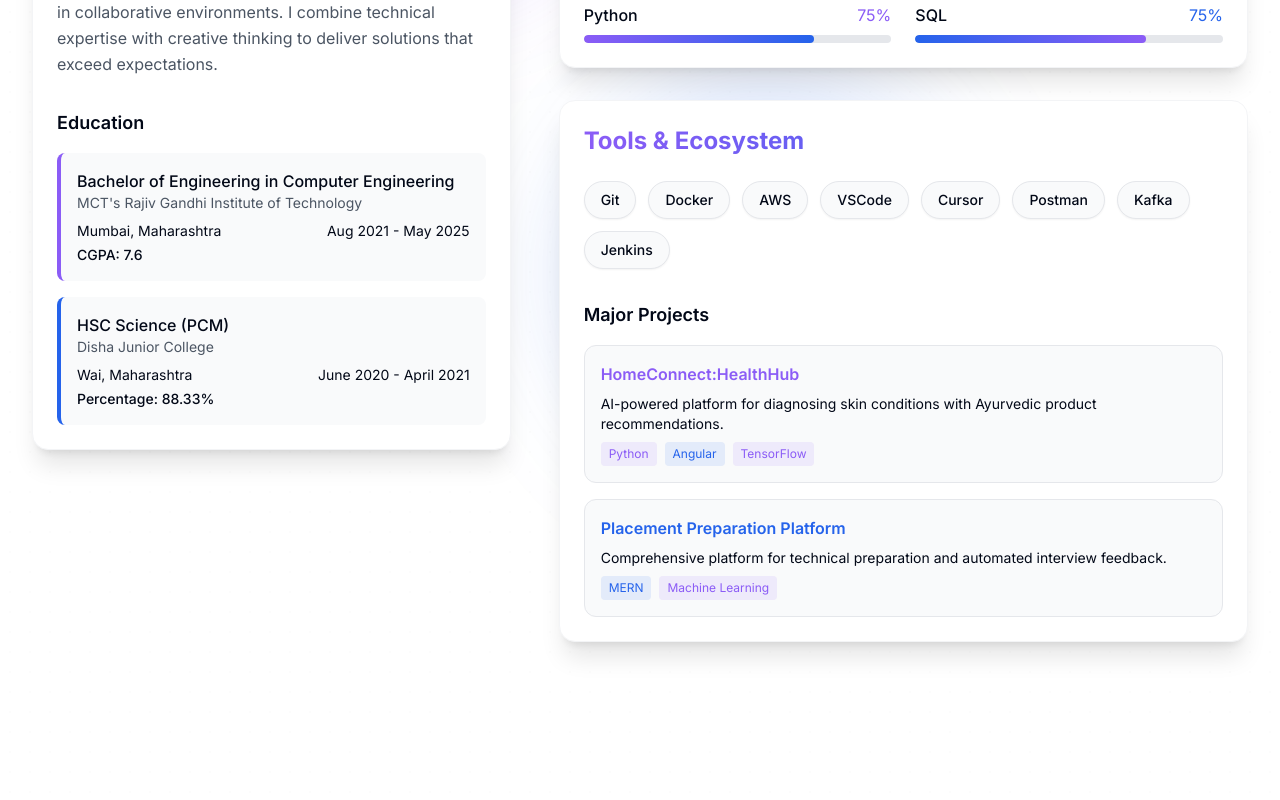
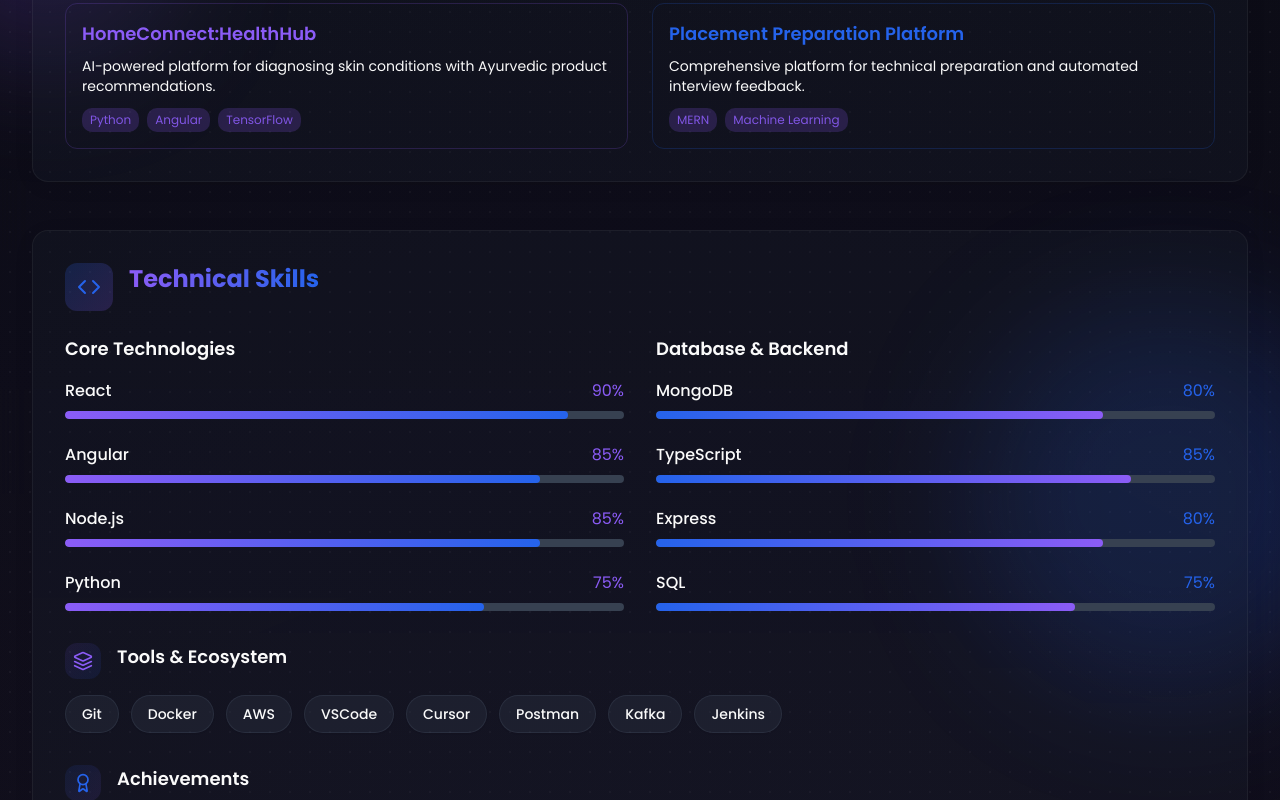
Before and after one commit to Manthankk/manthan-khamkar-portfolio, a React (Vite) app: page / in a window 1280 px wide. Shown: the part 1660-2460 px from the top of the page. Built offline with nearby package versions, Linux system fonts and the light colour scheme.

Commit message:
Refactor: Improve About and Experience sections
Refactor the About and Experience sections to improve readability and visual appeal.

```diff
--- a/src/components/AboutSection.tsx
+++ b/src/components/AboutSection.tsx
@@ -1,6 +1,7 @@
 
 import { useEffect, useRef } from "react";
-import { Card, CardContent } from "@/components/ui/card";
+import { Card } from "@/components/ui/card";
+import { Code, User, Layers, Award } from "lucide-react";
 
 const AboutSection = () => {
   const sectionRef = useRef<HTMLDivElement>(null);
@@ -46,29 +47,39 @@ const AboutSection = () => {
     <section
       ref={sectionRef}
       id="about"
-      className="py-24 relative overflow-hidden"
+      className="py-24 relative overflow-hidden bg-gradient-to-b from-background to-background/80 backdrop-blur-lg"
     >
-      {/* Decorative elements */}
-      <div className="absolute inset-0 -z-10">
+      {/* Dynamic background elements */}
+      <div className="absolute inset-0 -z-10 overflow-hidden">
         <div className="absolute top-0 left-0 w-full h-full bg-grid-pattern opacity-5"></div>
-        <div className="absolute top-1/4 left-1/4 w-64 h-64 rounded-full bg-accent1/20 filter blur-3xl"></div>
-        <div className="absolute bottom-1/4 right-1/4 w-96 h-96 rounded-full bg-accent2/20 filter blur-3xl"></div>
+        <div className="floating-blob absolute top-1/4 -left-20 w-64 h-64 rounded-full bg-accent1/20 filter blur-3xl"></div>
+        <div className="floating-blob floating-delay absolute bottom-1/4 -right-20 w-96 h-96 rounded-full bg-accent2/20 filter blur-3xl"></div>
+        <div className="absolute inset-0 bg-[radial-gradient(circle_at_50%_120%,rgba(139,92,246,0.1),rgba(30,64,175,0.05))]"></div>
       </div>
 
       <div className="section-container">
         <div className="text-center mb-16">
-          <h2 className="text-3xl md:text-5xl font-bold mb-4 reveal">
+          <h2 className="text-3xl md:text-5xl font-bold mb-4 reveal fade-in-up">
             About <span className="gradient-text">Me</span>
           </h2>
-          <div className="h-1 w-24 bg-gradient-to-r from-accent1 to-accent2 mx-auto mb-6 reveal"></div>
+          <div className="h-1 w-24 bg-gradient-to-r from-accent1 to-accent2 mx-auto mb-6 reveal scale-in-animation"></div>
         </div>
 
-        <div className="grid grid-cols-1 lg:grid-cols-12 gap-12 items-start">
-          <div className="lg:col-span-5 reveal">
-            <div className="p-6 bg-white dark:bg-gray-800/80 backdrop-blur-sm rounded-2xl shadow-xl border border-gray-100 dark:border-gray-700/50">
-              <h3 className="text-2xl font-bold mb-6 gradient-text">Who am I?</h3>
+        <div className="grid grid-cols-1 gap-12">
+          {/* Who am I section */}
+          <div className="reveal fade-in-up">
+            <div className="glass-card p-8 relative overflow-hidden">
+              <div className="absolute top-0 right-0 h-32 w-32 bg-gradient-to-bl from-accent1/10 to-accent2/10 rounded-bl-[100px] -z-10"></div>
+
+              <div className="flex items-start space-x-4 mb-6">
+                <div className="p-3 rounded-xl bg-gradient-to-br from-accent1/20 to-accent2/20 text-accent1">
+                  <User className="h-6 w-6" />
+                </div>
+                <h3 className="text-2xl font-bold gradient-text">Who am I?</h3>
+              </div>
+
               <p className="text-gray-600 dark:text-gray-300 mb-6 leading-relaxed">
-                I'm a versatile Full Stack Developer and Computer Engineering student with a passion for building elegant,
+                I'm a versatile Full Stack Developer and Computer Engineering student at MCT's Rajiv Gandhi Institute of Technology with a passion for building elegant,
                 high-performance applications. Specializing in React, Angular, and Node.js, I create seamless user experiences
                 backed by robust server architectures.
               </p>
@@ -78,50 +89,59 @@ const AboutSection = () => {
                 thinking to deliver solutions that exceed expectations.
               </p>
 
-              <div className="mt-8">
-                <h4 className="text-lg font-semibold mb-4">Education</h4>
-                <div className="space-y-4">
-                  <div className="bg-gray-50 dark:bg-gray-800 p-4 rounded-lg border-l-4 border-accent1">
-                    <h5 className="font-medium">Bachelor of Engineering in Computer Engineering</h5>
-                    <p className="text-sm text-gray-600 dark:text-gray-400">MCT's Rajiv Gandhi Institute of Technology</p>
-                    <div className="flex justify-between mt-2 text-sm">
-                      <span>Mumbai, Maharashtra</span>
-                      <span>Aug 2021 - May 2025</span>
+              <div className="mt-8 grid grid-cols-1 md:grid-cols-2 gap-6">
+                <div className="hover-card-effect">
+                  <div className="p-4 rounded-xl border border-accent1/20 hover:border-accent1/40 transition-all">
+                    <h4 className="text-lg font-semibold mb-2 text-accent1">HomeConnect:HealthHub</h4>
+                    <p className="text-sm">AI-powered platform for diagnosing skin conditions with Ayurvedic product recommendations.</p>
+                    <div className="flex flex-wrap gap-2 mt-3">
+                      <span className="badge-tech">Python</span>
+                      <span className="badge-tech">Angular</span>
+                      <span className="badge-tech">TensorFlow</span>
                     </div>
-                    <p className="text-sm font-medium mt-1">CGPA: 7.6</p>
+                  </div>
                 </div>
 
-                  <div className="bg-gray-50 dark:bg-gray-800 p-4 rounded-lg border-l-4 border-accent2">
-                    <h5 className="font-medium">HSC Science (PCM)</h5>
-                    <p className="text-sm text-gray-600 dark:text-gray-400">Disha Junior College</p>
-                    <div className="flex justify-between mt-2 text-sm">
-                      <span>Wai, Maharashtra</span>
-                      <span>June 2020 - April 2021</span>
+                <div className="hover-card-effect">
+                  <div className="p-4 rounded-xl border border-accent2/20 hover:border-accent2/40 transition-all">
+                    <h4 className="text-lg font-semibold mb-2 text-accent2">Placement Preparation Platform</h4>
+                    <p className="text-sm">Comprehensive platform for technical preparation and automated interview feedback.</p>
+                    <div className="flex flex-wrap gap-2 mt-3">
+                      <span className="badge-tech">MERN</span>
+                      <span className="badge-tech">Machine Learning</span>
                     </div>
-                    <p className="text-sm font-medium mt-1">Percentage: 88.33%</p>
                   </div>
                 </div>
               </div>
             </div>
           </div>
 
-          <div className="lg:col-span-7">
-            <div className="p-6 bg-white dark:bg-gray-800/80 backdrop-blur-sm rounded-2xl shadow-xl border border-gray-100 dark:border-gray-700/50 mb-8 reveal">
-              <h3 className="text-2xl font-bold mb-6 gradient-text">Technical Skills</h3>
-              <div className="grid grid-cols-1 md:grid-cols-2 gap-6">
+          {/* Technical Skills section */}
+          <div className="reveal fade-in-up delay-200">
+            <div className="glass-card p-8 relative overflow-hidden">
+              <div className="absolute bottom-0 left-0 h-32 w-32 bg-gradient-to-tr from-accent2/10 to-accent1/10 rounded-tr-[100px] -z-10"></div>
+
+              <div className="flex items-start space-x-4 mb-6">
+                <div className="p-3 rounded-xl bg-gradient-to-br from-accent2/20 to-accent1/20 text-accent2">
+                  <Code className="h-6 w-6" />
+                </div>
+                <h3 className="text-2xl font-bold gradient-text">Technical Skills</h3>
+              </div>
+
+              <div className="skill-grid">
                 <div>
                   <h4 className="font-semibold mb-4 text-lg">Core Technologies</h4>
                   <div className="space-y-6">
-                    {technologies.slice(0, 4).map((tech) => (
-                      <div key={tech.name} className="mb-2">
+                    {technologies.slice(0, 4).map((tech, index) => (
+                      <div key={tech.name} className="mb-2 skill-bar-container reveal-delay" style={{ animationDelay: `${index * 150}ms` }}>
                         <div className="flex justify-between mb-2">
                           <span className="font-medium">{tech.name}</span>
                           <span className="text-accent1">{tech.level}%</span>
                         </div>
                         <div className="w-full h-2 bg-gray-200 dark:bg-gray-700 rounded-full overflow-hidden">
                           <div
-                            className="h-full rounded-full bg-gradient-to-r from-accent1 to-accent2"
-                            style={{ width: `${tech.level}%`, transition: 'width 1.5s ease-in-out' }}
+                            className="h-full rounded-full bg-gradient-to-r from-accent1 to-accent2 skill-bar"
+                            style={{ width: `${tech.level}%` }}
                           ></div>
                         </div>
                       </div>
@@ -132,16 +152,16 @@ const AboutSection = () => {
                 <div>
                   <h4 className="font-semibold mb-4 text-lg">Database & Backend</h4>
                   <div className="space-y-6">
-                    {technologies.slice(4).map((tech) => (
-                      <div key={tech.name} className="mb-2">
+                    {technologies.slice(4).map((tech, index) => (
+                      <div key={tech.name} className="mb-2 skill-bar-container reveal-delay" style={{ animationDelay: `${(index + 4) * 150}ms` }}>
                         <div className="flex justify-between mb-2">
                           <span className="font-medium">{tech.name}</span>
                           <span className="text-accent2">{tech.level}%</span>
                         </div>
                         <div className="w-full h-2 bg-gray-200 dark:bg-gray-700 rounded-full overflow-hidden">
                           <div
-                            className="h-full rounded-full bg-gradient-to-r from-accent2 to-accent1"
-                            style={{ width: `${tech.level}%`, transition: 'width 1.5s ease-in-out' }}
+                            className="h-full rounded-full bg-gradient-to-r from-accent2 to-accent1 skill-bar"
+                            style={{ width: `${tech.level}%` }}
                           ></div>
                         </div>
                       </div>
@@ -149,43 +169,48 @@ const AboutSection = () => {
                   </div>
                 </div>
               </div>
+
+              <div className="mt-8">
+                <div className="flex items-start space-x-4 mb-4">
+                  <div className="p-2 rounded-lg bg-gradient-to-br from-accent1/10 to-accent2/10 text-accent1">
+                    <Layers className="h-5 w-5" />
                   </div>
-
-            <div className="p-6 bg-white dark:bg-gray-800/80 backdrop-blur-sm rounded-2xl shadow-xl border border-gray-100 dark:border-gray-700/50 reveal">
-              <h3 className="text-2xl font-bold mb-6 gradient-text">Tools & Ecosystem</h3>
+                  <h4 className="font-semibold text-lg">Tools & Ecosystem</h4>
+                </div>
                 <div className="flex flex-wrap gap-3">
-                {tools.map((tool) => (
+                  {tools.map((tool, index) => (
                     <div
                       key={tool}
-                    className="px-4 py-2 bg-gray-50 dark:bg-gray-700/50 rounded-full border border-gray-200 dark:border-gray-600 text-sm font-medium shadow-sm hover:shadow-md transition-all hover:scale-105 hover:bg-gradient-to-r hover:from-accent1/10 hover:to-accent2/10"
+                      className="tool-badge reveal-delay"
+                      style={{ animationDelay: `${index * 100}ms` }}
                     >
                       {tool}
                     </div>
                   ))}
                 </div>
+              </div>
 
               <div className="mt-8">
-                <h4 className="font-semibold mb-4 text-lg">Major Projects</h4>
-                <div className="space-y-4">
-                  <div className="p-4 bg-gray-50 dark:bg-gray-700/40 rounded-xl border border-gray-200 dark:border-gray-600 hover:shadow-md transition-all hover:-translate-y-1">
-                    <h5 className="font-semibold text-accent1">HomeConnect:HealthHub</h5>
-                    <p className="text-sm mt-2">AI-powered platform for diagnosing skin conditions with Ayurvedic product recommendations.</p>
-                    <div className="flex flex-wrap gap-2 mt-2">
-                      <span className="text-xs px-2 py-1 bg-accent1/10 text-accent1 rounded">Python</span>
-                      <span className="text-xs px-2 py-1 bg-accent2/10 text-accent2 rounded">Angular</span>
-                      <span className="text-xs px-2 py-1 bg-accent1/10 text-accent1 rounded">TensorFlow</span>
+                <div className="flex items-start space-x-4 mb-4">
+                  <div className="p-2 rounded-lg bg-gradient-to-br from-accent2/10 to-accent1/10 text-accent2">
+                    <Award className="h-5 w-5" />
                   </div>
+                  <h4 className="font-semibold text-lg">Achievements</h4>
                 </div>
-
-                  <div className="p-4 bg-gray-50 dark:bg-gray-700/40 rounded-xl border border-gray-200 dark:border-gray-600 hover:shadow-md transition-all hover:-translate-y-1">
-                    <h5 className="font-semibold text-accent2">Placement Preparation Platform</h5>
-                    <p className="text-sm mt-2">Comprehensive platform for technical preparation and automated interview feedback.</p>
-                    <div className="flex flex-wrap gap-2 mt-2">
-                      <span className="text-xs px-2 py-1 bg-accent2/10 text-accent2 rounded">MERN</span>
-                      <span className="text-xs px-2 py-1 bg-accent1/10 text-accent1 rounded">Machine Learning</span>
-                    </div>
-                  </div>
-                </div>
+                <ul className="space-y-3 ml-2">
+                  <li className="flex items-start reveal-delay" style={{ animationDelay: `50ms` }}>
+                    <div className="h-2 w-2 mt-2 mr-2 rounded-full bg-accent1"></div>
+                    <span className="text-gray-600 dark:text-gray-300">IDEATHON'24 Finalist, organized by RGIT CODECELL and E-CELL</span>
+                  </li>
+                  <li className="flex items-start reveal-delay" style={{ animationDelay: `100ms` }}>
+                    <div className="h-2 w-2 mt-2 mr-2 rounded-full bg-accent2"></div>
+                    <span className="text-gray-600 dark:text-gray-300">Hackathon Finalist (5+ times) in national events</span>
+                  </li>
+                  <li className="flex items-start reveal-delay" style={{ animationDelay: `150ms` }}>
+                    <div className="h-2 w-2 mt-2 mr-2 rounded-full bg-accent1"></div>
+                    <span className="text-gray-600 dark:text-gray-300">Technical Head leading workshops and managing projects</span>
+                  </li>
+                </ul>
               </div>
             </div>
           </div>
--- a/src/index.css
+++ b/src/index.css
@@ -1,5 +1,6 @@
 
 @import url('https://fonts.googleapis.com/css2?family=Inter:wght@100;200;300;400;500;600;700;800;900&family=Fira+Code:wght@300;400;500;600;700&display=swap');
+@import url('https://fonts.googleapis.com/css2?family=Poppins:wght@300;400;500;600;700;800&display=swap');
 
 @tailwind base;
 @tailwind components;
@@ -7,65 +8,65 @@
 
 @layer base {
   :root {
-    --background: 0 0% 100%;
-    --foreground: 222.2 84% 4.9%;
+    --background: 240 10% 3.9%;
+    --foreground: 0 0% 98%;
+
+    --card: 240 10% 3.9%;
+    --card-foreground: 0 0% 98%;
+
+    --popover: 240 10% 3.9%;
+    --popover-foreground: 0 0% 98%;
+
+    --primary: 252 59% 50%;
+    --primary-foreground: 0 0% 98%;
+
+    --secondary: 240 3.7% 15.9%;
+    --secondary-foreground: 0 0% 98%;
+
+    --muted: 240 3.7% 15.9%;
+    --muted-foreground: 240 5% 64.9%;
+
+    --accent: 240 3.7% 15.9%;
+    --accent-foreground: 0 0% 98%;
+
+    --destructive: 0 62.8% 30.6%;
+    --destructive-foreground: 0 0% 98%;
+
+    --border: 240 3.7% 15.9%;
+    --input: 240 3.7% 15.9%;
+    --ring: 240 4.9% 83.9%;
+
+    --radius: 0.75rem;
+  }
+
+  .light {
+    --background: 0 0% 98%;
+    --foreground: 240 10% 3.9%;
 
     --card: 0 0% 100%;
-    --card-foreground: 222.2 84% 4.9%;
+    --card-foreground: 240 10% 3.9%;
 
     --popover: 0 0% 100%;
-    --popover-foreground: 222.2 84% 4.9%;
+    --popover-foreground: 240 10% 3.9%;
 
-    --primary: 260 84% 50%;
-    --primary-foreground: 210 40% 98%;
+    --primary: 252 59% 48%;
+    --primary-foreground: 0 0% 98%;
 
-    --secondary: 210 40% 96.1%;
-    --secondary-foreground: 222.2 47.4% 11.2%;
+    --secondary: 240 4.8% 95.9%;
+    --secondary-foreground: 240 5.9% 10%;
 
-    --muted: 210 40% 96.1%;
-    --muted-foreground: 215.4 16.3% 46.9%;
+    --muted: 240 4.8% 95.9%;
+    --muted-foreground: 240 3.8% 46.1%;
 
     --accent: 240 4.8% 95.9%;
     --accent-foreground: 240 5.9% 10%;
 
     --destructive: 0 84.2% 60.2%;
-    --destructive-foreground: 210 40% 98%;
+    --destructive-foreground: 0 0% 98%;
 
-    --border: 214.3 31.8% 91.4%;
-    --input: 214.3 31.8% 91.4%;
-    --ring: 262.1 83.3% 57.8%;
-
-    --radius: 0.5rem;
-  }
-
-  .dark {
-    --background: 222.2 84% 4.9%;
-    --foreground: 210 40% 98%;
-
-    --card: 222.2 84% 4.9%;
-    --card-foreground: 210 40% 98%;
-
-    --popover: 222.2 84% 4.9%;
-    --popover-foreground: 210 40% 98%;
-
-    --primary: 263.4 70% 50.4%;
-    --primary-foreground: 210 40% 98%;
-
-    --secondary: 217.2 32.6% 17.5%;
-    --secondary-foreground: 210 40% 98%;
-
-    --muted: 217.2 32.6% 17.5%;
-    --muted-foreground: 215 20.2% 65.1%;
-
-    --accent: 217.2 32.6% 17.5%;
-    --accent-foreground: 210 40% 98%;
-
-    --destructive: 0 62.8% 30.6%;
-    --destructive-foreground: 210 40% 98%;
-
-    --border: 217.2 32.6% 17.5%;
-    --input: 217.2 32.6% 17.5%;
-    --ring: 263.4 70% 50.4%;
+    --border: 240 5.9% 90%;
+    --input: 240 5.9% 90%;
+    --ring: 240 5.9% 10%;
   }
 }
 
@@ -77,6 +78,16 @@
   body {
     @apply bg-background text-foreground;
     font-feature-settings: "rlig" 1, "calt" 1;
+    font-family: 'Poppins', sans-serif;
+    scroll-behavior: smooth;
+  }
+
+  h1, h2, h3, h4, h5, h6 {
+    font-family: 'Poppins', sans-serif;
+  }
+
+  code, pre {
+    font-family: 'Fira Code', monospace;
   }
 }
 
@@ -107,6 +118,29 @@
     background-image: radial-gradient(circle, #ccc 1px, transparent 1px);
     background-size: 20px 20px;
   }
+
+  .glass-card {
+    @apply bg-white/10 dark:bg-gray-800/20 backdrop-blur-lg border border-white/10 dark:border-white/5 rounded-2xl shadow-xl;
+    box-shadow: 0 4px 24px -6px rgba(0, 0, 0, 0.12);
+  }
+
+  .badge-tech {
+    @apply px-2 py-1 text-xs rounded-md bg-accent1/10 text-accent1 dark:bg-accent1/20 dark:text-accent1/90;
+  }
+
+  .tool-badge {
+    @apply px-4 py-2 bg-gray-50/80 dark:bg-gray-700/30 rounded-full border border-gray-200/50 dark:border-gray-600/30
+           text-sm font-medium shadow-sm hover:shadow-md transition-all hover:scale-105
+           hover:bg-gradient-to-r hover:from-accent1/10 hover:to-accent2/10 opacity-0 animate-fadeIn;
+  }
+
+  .skill-grid {
+    @apply grid grid-cols-1 md:grid-cols-2 gap-x-8 gap-y-6;
+  }
+
+  .hover-card-effect {
+    @apply transition-transform duration-300 hover:-translate-y-1;
+  }
 }
 
 /* Animations */
@@ -125,8 +159,66 @@
   }
 }
 
+@keyframes float {
+  0% {
+    transform: translateY(0px);
+  }
+  50% {
+    transform: translateY(-20px);
+  }
+  100% {
+    transform: translateY(0px);
+  }
+}
+
+@keyframes fadeIn {
+  from {
+    opacity: 0;
+  }
+  to {
+    opacity: 1;
+  }
+}
+
+@keyframes fadeInUp {
+  from {
+    opacity: 0;
+    transform: translateY(20px);
+  }
+  to {
+    opacity: 1;
+    transform: translateY(0);
+  }
+}
+
+@keyframes scaleIn {
+  from {
+    transform: scale(0);
+  }
+  to {
+    transform: scale(1);
+  }
+}
+
+@keyframes slideWidth {
+  from {
+    width: 0%;
+  }
+  to {
+    width: 100%;
+  }
+}
+
 .animate-carousel {
   animation: carousel 8s infinite;
+}
+
+.floating-blob {
+  animation: float 6s ease-in-out infinite;
+}
+
+.floating-delay {
+  animation-delay: 2s;
 }
 
 .outline-text {
@@ -150,6 +242,29 @@
   opacity: 1;
 }
 
+.reveal-delay {
+  opacity: 0;
+  animation: fadeIn 0.6s forwards;
+  animation-delay: var(--delay, 0ms);
+}
+
+.fade-in-up {
+  animation: fadeInUp 0.8s forwards;
+}
+
+.scale-in-animation {
+  animation: scaleIn 0.6s forwards;
+}
+
+.skill-bar {
+  width: 0 !important;
+  transition: width 1.5s ease-in-out;
+}
+
+.skill-bar-container.active .skill-bar {
+  width: var(--width) !important;
+}
+
 .section-container {
   @apply max-w-7xl mx-auto px-4 sm:px-6 lg:px-8 py-16 sm:py-24;
 }
@@ -167,3 +282,17 @@
 .animate-glow {
   animation: glow 3s ease-in-out infinite;
 }
+
+@keyframes animateSkill {
+  from {
+    width: 0;
+  }
+}
+
+.skill-bar {
+  animation: animateSkill 1.5s ease forwards;
+}
+
+.animate-fadeIn {
+  animation: fadeIn 0.5s forwards;
+}
--- a/src/pages/Index.tsx
+++ b/src/pages/Index.tsx
@@ -1,5 +1,5 @@
 
-import { useEffect } from "react";
+import { useEffect, useRef } from "react";
 import { ThemeProvider } from "@/components/ThemeProvider";
 import Header from "@/components/Header";
 import HeroSection from "@/components/HeroSection";
@@ -18,6 +18,15 @@ const Index = () => {
         entries.forEach((entry) => {
           if (entry.isIntersecting) {
             entry.target.classList.add("active");
+
+            // Find and animate skill bars
+            if (entry.target.classList.contains("skill-bar-container")) {
+              const skillBar = entry.target.querySelector(".skill-bar");
+              if (skillBar) {
+                const width = skillBar.style.width;
+                skillBar.style.setProperty('--width', width);
+              }
+            }
           }
         });
       },
@@ -29,14 +38,24 @@ const Index = () => {
     const revealElements = document.querySelectorAll(".reveal");
     revealElements.forEach((el) => observer.observe(el));
 
+    const skillBars = document.querySelectorAll(".skill-bar-container");
+    skillBars.forEach((el) => observer.observe(el));
+
     return () => {
       revealElements.forEach((el) => observer.unobserve(el));
+      skillBars.forEach((el) => observer.unobserve(el));
     };
   }, []);
 
   return (
-    <ThemeProvider defaultTheme="light">
-      <div className="flex flex-col min-h-screen">
+    <ThemeProvider defaultTheme="dark">
+      <div className="flex flex-col min-h-screen bg-background relative overflow-hidden">
+        {/* Subtle background patterns */}
+        <div className="fixed inset-0 -z-10">
+          <div className="absolute inset-0 bg-[radial-gradient(ellipse_at_top,rgba(139,92,246,0.15),transparent_50%)]"></div>
+          <div className="absolute inset-0 bg-[radial-gradient(ellipse_at_bottom_right,rgba(37,99,235,0.1),transparent_70%)]"></div>
+        </div>
+
         <Header />
         <main>
           <HeroSection />
```
Lines whose indentation alone changed are shown as unchanged.
